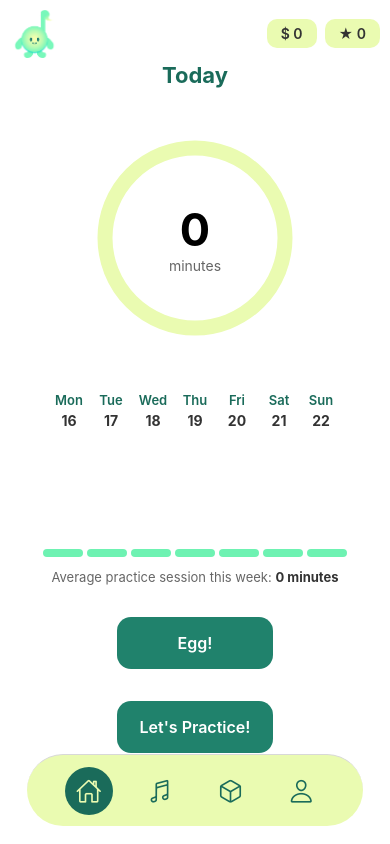
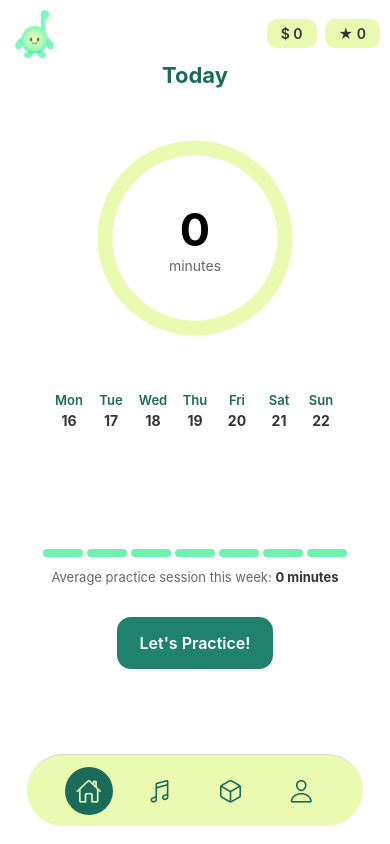
Before and after one commit to julia-goblue/MotiMuse, a React Native app: screen /MainTabs in a window 390 px wide. Built offline with nearby package versions, Linux system fonts and the light colour scheme; no server answers; the database is empty.

Commit message:
Learning Levers working

```diff
--- a/Dashboard.tsx
+++ b/Dashboard.tsx
@@ -211,12 +211,12 @@ export default function Dashboard() {
 
       {/* Practice Button – opens intro then Timer */}
 
-      <Pressable
+      {/* <Pressable
         onPress={() => navigation.navigate("Egg")}
         style={styles.practiceButton}
       >
         <Text style={styles.practiceText}>Egg!</Text>
-      </Pressable>
+      </Pressable> */}
       <Pressable
         onPress={() => navigation.navigate("PracticeIntro")}
         style={styles.practiceButton}
--- a/Hatching.tsx
+++ b/Hatching.tsx
@@ -10,9 +10,9 @@ import {getChosenAvatar} from "./Store"
 
 export function getMuseyColor(museyColor: string | null) {
   const avatars: Record<string, any> = {
-    P: require("./assets/p_egg.png"),
-    B: require("./assets/b_egg.png"),
-    G: require("./assets/g_egg.png"),
+    P: require("./assets/p_avatar.png"),
+    B: require("./assets/b_avatar.png"),
+    G: require("./assets/g_avatar.png"),
   };
 
   if (!museyColor) {
```
